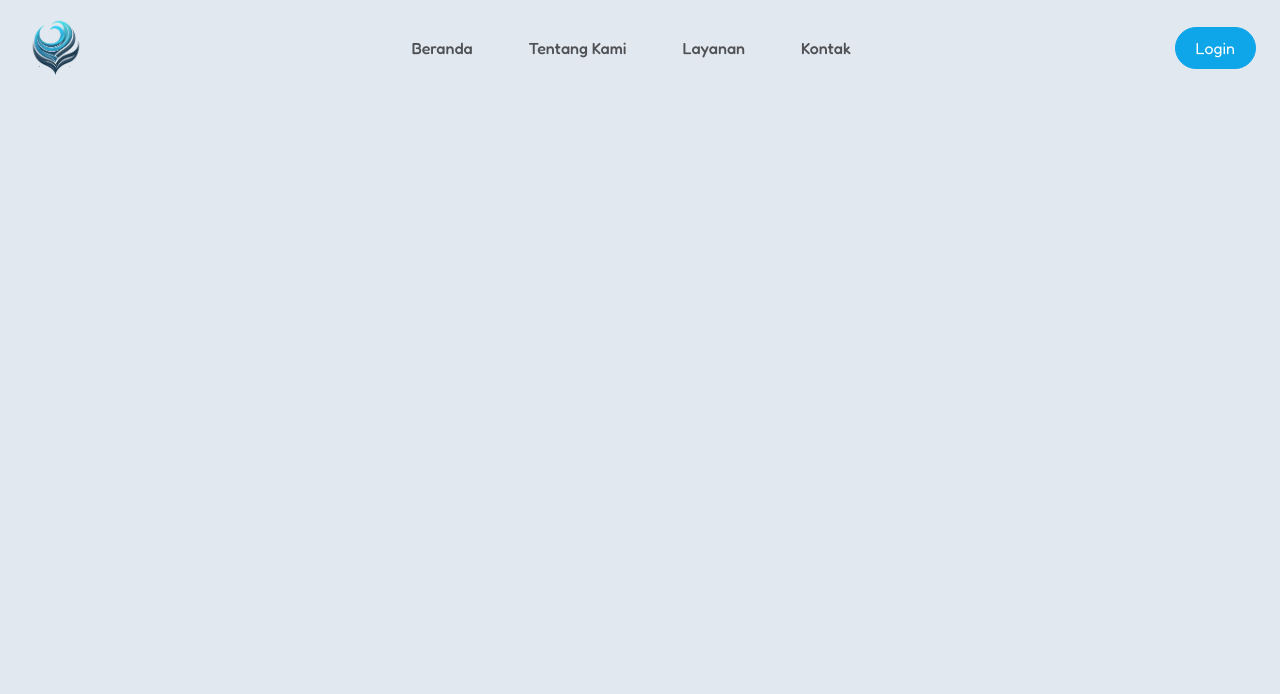
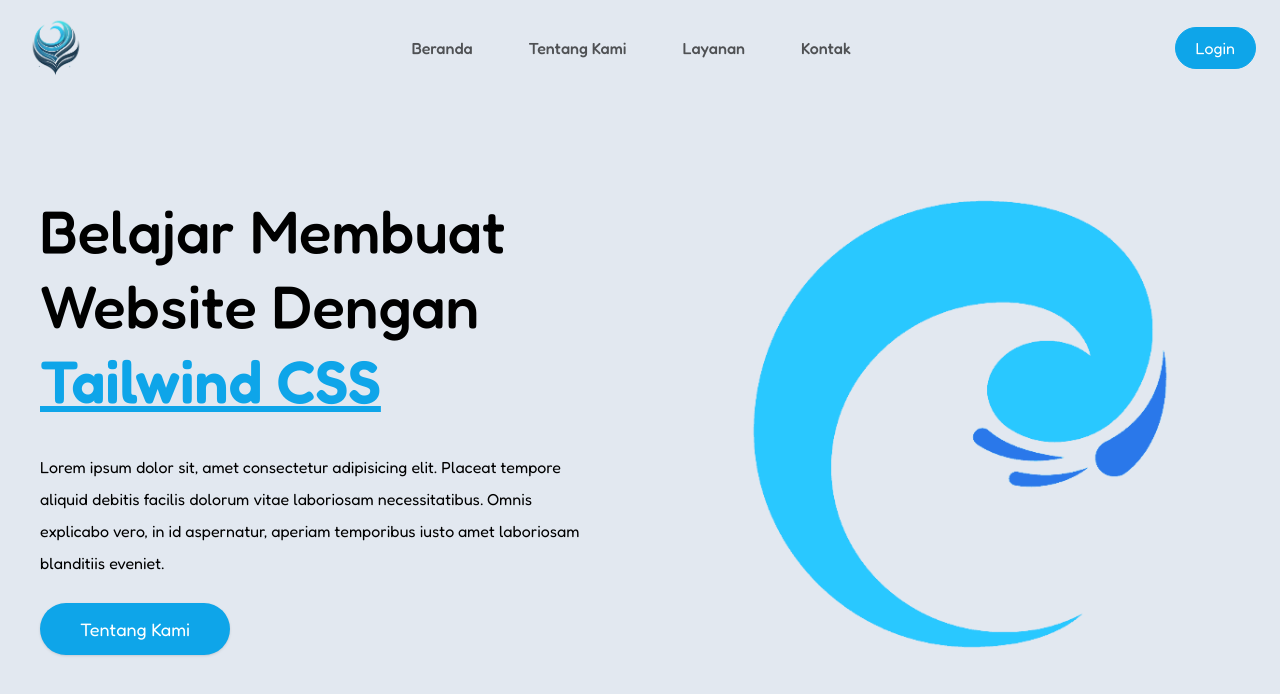
Before and after one commit to sahrulromadi/Wind-Skill-Front-End, a React (Vite) app: page / in a window 1280 px wide. Shown: the top 694 px of the page. Built offline with nearby package versions, Linux system fonts and the light colour scheme.

Commit message:
membuat homepage

```diff
--- a/src/components/Navbar.jsx
+++ b/src/components/Navbar.jsx
@@ -3,7 +3,7 @@
 
 const Navbar = () => {
   // usestate untuk menu
-  const [showMenu, setShow] = useState(true);
+  const [showMenu, setShow] = useState(false);
   const menuClick = () => {
     setShow(!showMenu);
   };
@@ -28,10 +28,10 @@
     });
   }, []);
 
-  let scrollActive = showBg ? "bg-white shadow-md shadow-sky-300 py-6" : "py-4";
+  let scrollActive = showBg ? "bg-white shadow-md shadow-sky-300" : " ";
 
   return (
-    <nav className={`navbar fixed w-full ${scrollActive}`}>
+    <nav className={`navbar fixed w-full py-4 transition-all ${scrollActive}`}>
       <div className="container mx-auto px-6">
         <div className="navbar-box flex items-center justify-between">
           {/* Logo */}
@@ -44,7 +44,7 @@
           </div>
           {/* Content */}
           <ul
-            className={`flex gap-6 fixed ${menuActive()} top-1/2 -translate-y-1/2 flex-col ps-4 pe-6 py-6 rounded shadow-lg shadow-slate-300 bg-sky-500 font-bold text-white transition-all md:static md:bg-transparent md:w-auto md:h-full md:translate-y-0 md:flex-row md:text-black md:shadow-none md:p-0 md:m-0 lg:gap-14`}
+            className={`flex gap-6 fixed ${menuActive()} top-1/2 -translate-y-1/2 flex-col ps-4 pe-6 py-6 rounded shadow-lg shadow-slate-300 bg-white font-bold text-sky-500 transition-all bg-opacity-95 md:static md:bg-transparent md:w-auto md:h-full md:translate-y-0 md:flex-row md:text-black md:shadow-none md:p-0 md:m-0 lg:gap-14`}
           >
             <li className="font-medium opacity-65 hover:text-black md:hover:text-sky-500 flex items-center gap-2">
               <i className="ri-home-2-line text-2xl block md:hidden"></i>
--- a/src/pages/HomePage.jsx
+++ b/src/pages/HomePage.jsx
@@ -1,7 +1,37 @@
 import React from "react";
+import imgHome from "../assets/images/img-home.png";
 
 const HomePage = () => {
-  return <></>;
+  return (
+    <div className="container mx-auto px-10 pb-10">
+      <div className="hero pt-36 grid grid-cols-1 md:grid-cols-2 items-center gap-20">
+        <div className="box-1 md:order-2">
+          <img
+            src={imgHome}
+            alt="tailwind-image"
+            className="w-[150px] mx-auto mb-[-50px] md:w-full md:m-0"
+          />
+        </div>
+        <div className="box-2 md:order-1">
+          <h1 className="text-center md:text-left text-4xl md:text-4xl lg:text-6xl/tight font-medium">
+            Belajar Membuat Website Dengan{" "}
+            <span className="underline text-sky-500 font-semibold">
+              Tailwind CSS
+            </span>
+          </h1>
+          <p className="text-center md:text-left lg:text-base/8 mt-8">
+            Lorem ipsum dolor sit, amet consectetur adipisicing elit. Placeat
+            tempore aliquid debitis facilis dolorum vitae laboriosam
+            necessitatibus. Omnis explicabo vero, in id aspernatur, aperiam
+            temporibus iusto amet laboriosam blanditiis eveniet.
+          </p>
+          <button className="mx-auto block md:mx-0 mt-6 bg-sky-500 text-white py-3 px-10 rounded-full shadow text-sm md:text-lg">
+            Tentang Kami
+          </button>
+        </div>
+      </div>
+    </div>
+  );
 };
 
 export default HomePage;
```
Also changed, not shown: src/assets/images/img-home.png (added).
